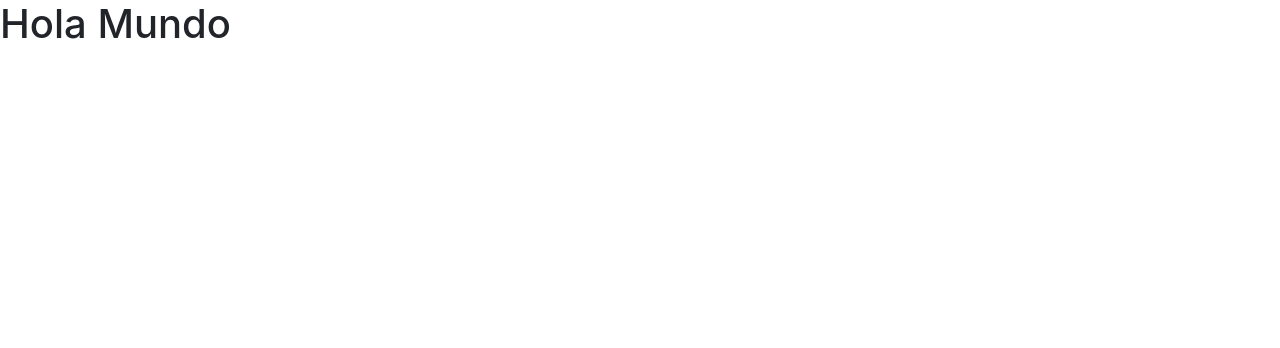
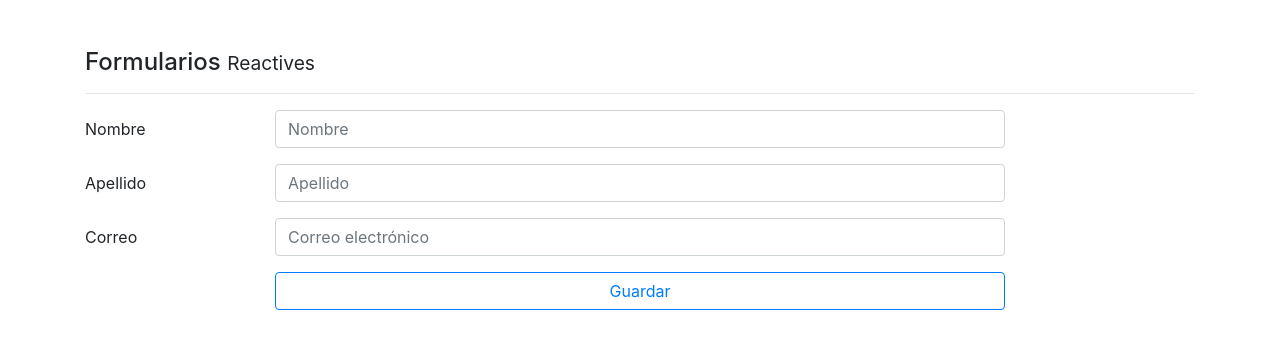
Before and after one commit to FilipCrk1/Formularios, an Angular app: page /reactivo in a window 1280 px wide. Shown: the top 348 px of the page. Built offline with nearby package versions, Linux system fonts and the light colour scheme.

Commit message:
Creacion de componentes

```diff
--- a/src/app/app.component.html
+++ b/src/app/app.component.html
@@ -1 +1,3 @@
-<h1>Hola Mundo</h1>
+<div class="container mt-5">
+    <router-outlet></router-outlet>
+</div>
--- a/src/app/app.component.ts
+++ b/src/app/app.component.ts
@@ -6,5 +6,5 @@
   styleUrls: ['./app.component.css']
 })
 export class AppComponent {
-  title = 'formularios';
+  title = 'angular-basic';
 }
--- /dev/null
+++ b/src/app/pages/reactive/reactive.component.html
@@ -0,0 +1,44 @@
+<h4>Formularios <small> Reactives </small></h4>
+<hr>
+<form autocomplete="off">
+
+    <div>
+
+        <div class="form-group row">
+            <label class="col-2 col-form-label">Nombre</label>
+            <div class="col-8">
+
+                <input class="form-control" type="text" placeholder="Nombre">
+            </div>
+        </div>
+
+        <div class="form-group row">
+            <label class="col-2 col-form-label">Apellido</label>
+            <div class="col-8">
+
+                <input class="form-control" type="text" placeholder="Apellido">
+            </div>
+        </div>
+
+    </div>
+
+    <div class="form-group row">
+        <label class="col-2 col-form-label">Correo</label>
+        <div class="col-8">
+
+            <input class="form-control" type="email" placeholder="Correo electrónico">
+        </div>
+    </div>
+
+
+
+    <div class="form-group row">
+        <label class="col-2 col-form-label">&nbsp;</label>
+        <div class="input-group col-md-8">
+            <button type="submit" class="btn btn-outline-primary btn-block">
+        Guardar
+      </button>
+        </div>
+    </div>
+
+</form>
--- /dev/null
+++ b/src/app/pages/reactive/reactive.component.ts
@@ -0,0 +1,15 @@
+import { Component, OnInit } from '@angular/core';
+
+@Component({
+  selector: 'app-reactive',
+  templateUrl: './reactive.component.html',
+  styleUrls: ['./reactive.component.css']
+})
+export class ReactiveComponent implements OnInit {
+
+  constructor() { }
+
+  ngOnInit(): void {
+  }
+
+}
--- /dev/null
+++ b/src/app/pages/template/template.component.html
@@ -0,0 +1,44 @@
+<h4>Formularios <small> Template </small></h4>
+<hr>
+<form autocomplete="off">
+
+    <div>
+
+        <div class="form-group row">
+            <label class="col-2 col-form-label">Nombre</label>
+            <div class="col-8">
+
+                <input class="form-control" type="text" placeholder="Nombre">
+            </div>
+        </div>
+
+        <div class="form-group row">
+            <label class="col-2 col-form-label">Apellido</label>
+            <div class="col-8">
+
+                <input class="form-control" type="text" placeholder="Apellido">
+            </div>
+        </div>
+
+    </div>
+
+    <div class="form-group row">
+        <label class="col-2 col-form-label">Correo</label>
+        <div class="col-8">
+
+            <input class="form-control" type="email" placeholder="Correo electrónico">
+        </div>
+    </div>
+
+
+
+    <div class="form-group row">
+        <label class="col-2 col-form-label">&nbsp;</label>
+        <div class="input-group col-md-8">
+            <button type="submit" class="btn btn-outline-primary btn-block">
+        Guardar
+      </button>
+        </div>
+    </div>
+
+</form>
--- /dev/null
+++ b/src/app/pages/template/template.component.ts
@@ -0,0 +1,15 @@
+import { Component, OnInit } from '@angular/core';
+
+@Component({
+  selector: 'app-template',
+  templateUrl: './template.component.html',
+  styleUrls: ['./template.component.css']
+})
+export class TemplateComponent implements OnInit {
+
+  constructor() { }
+
+  ngOnInit(): void {
+  }
+
+}
```
Also changed, not shown: src/app/app-routing.module.ts (added, +16 -0 lines), src/app/app.module.ts (+10 -4 lines), src/app/pages/reactive/reactive.component.css (added), src/app/pages/template/template.component.css (added), 1 other file (tests, documents, lock files or other folders).
